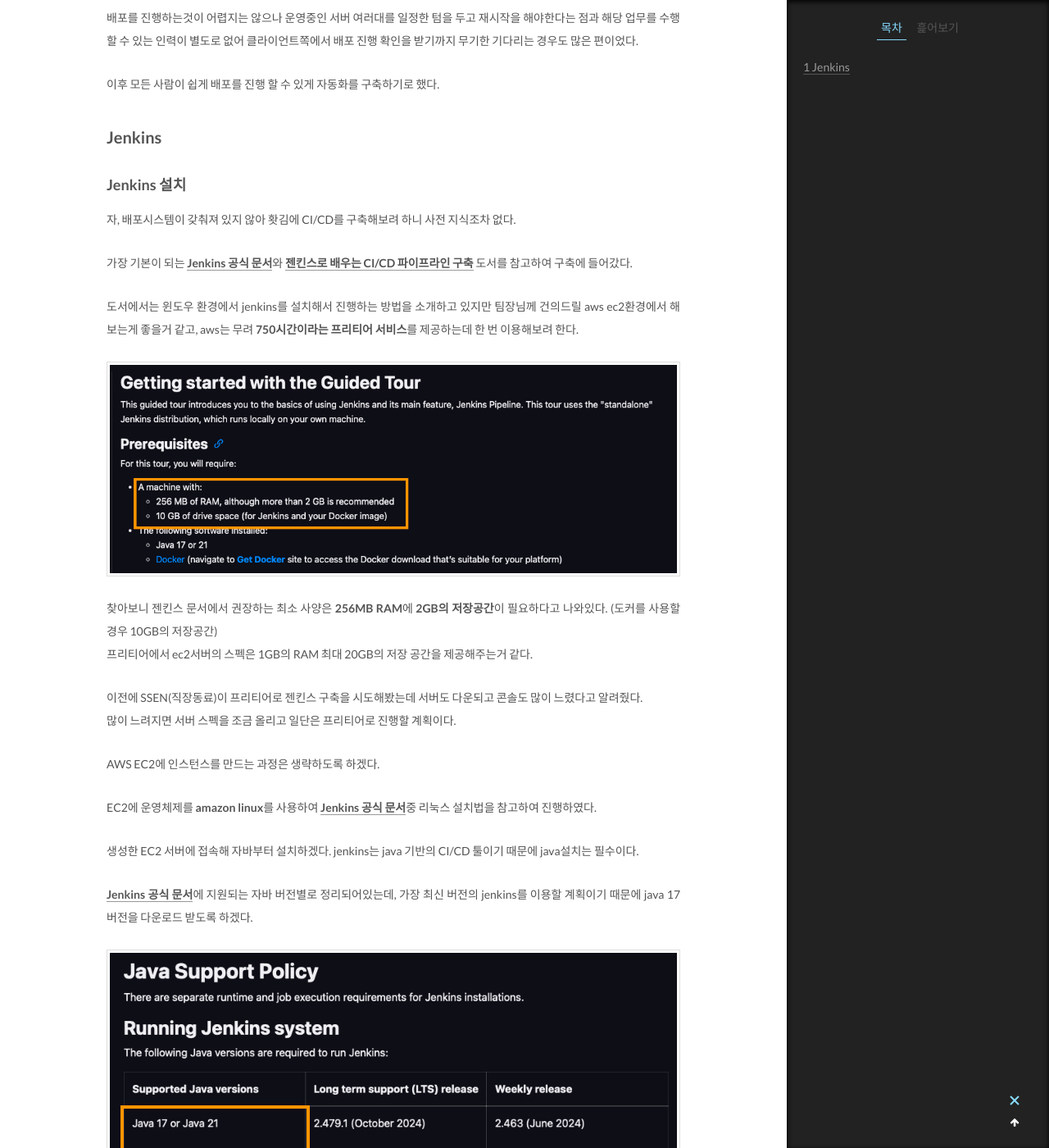
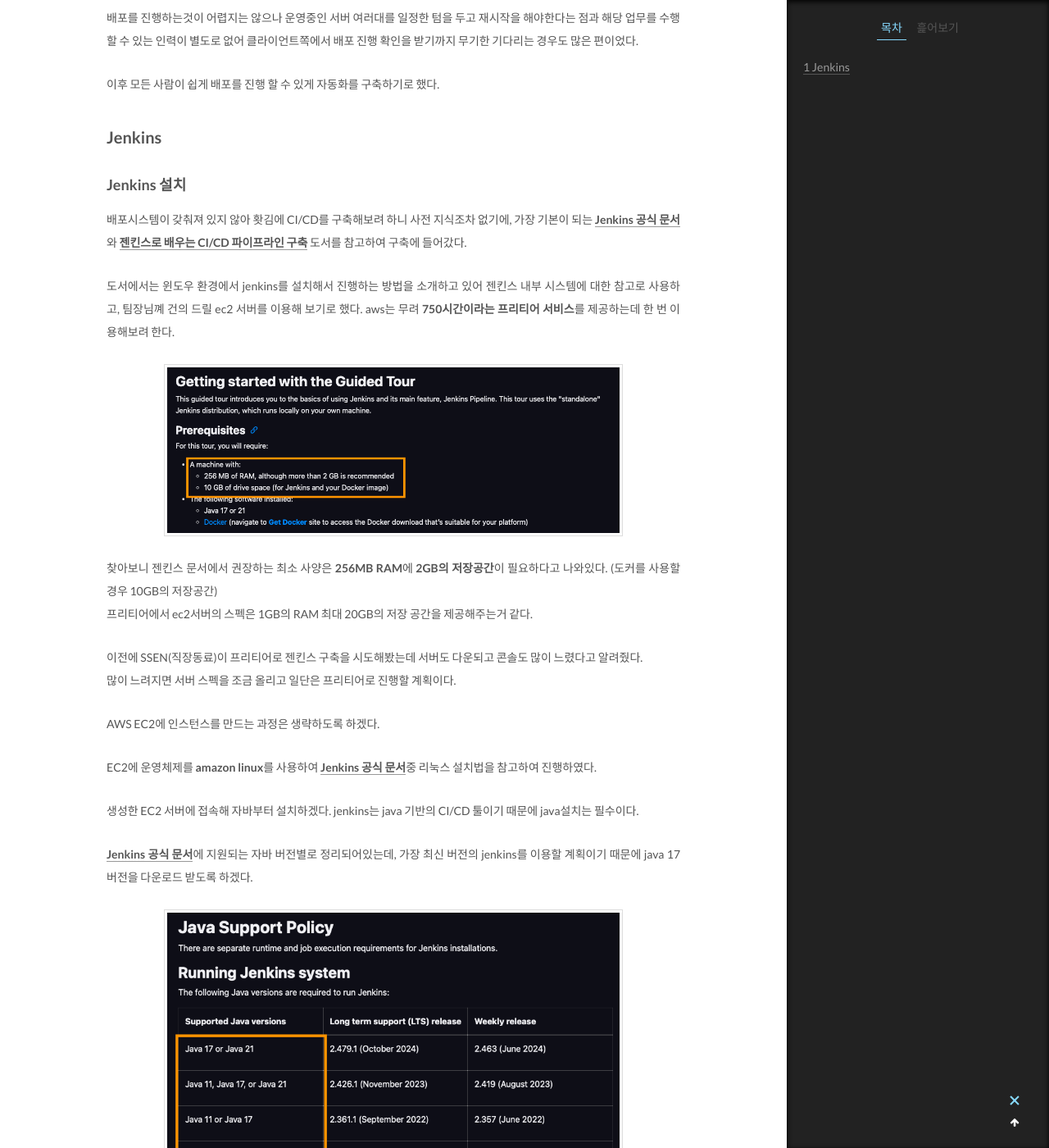
Before and after one commit to yukmekim/yukmekim.github.io, a Jekyll site: the page built from _posts/2024-01-07-devops-jenkins-1.md, in a window 1280 px wide and 1400 px high, scrolled down 763 px. Shown: the whole window at 82% size. Built offline with Jekyll 4.4.1, drawn with Linux system fonts in a browser that asks for light colours; some of the changed text lies outside the part shown.

Commit message:
젠킨스 블로그 내용 수정

````diff
--- a/_posts/2024-01-07-devops-jenkins-1.md
+++ b/_posts/2024-01-07-devops-jenkins-1.md
@@ -18,17 +18,14 @@
 
 ## Jenkins
 ### Jenkins 설치
-자, 배포시스템이 갖춰져 있지 않아 홧김에 CI/CD를 구축해보려 하니 사전 지식조차 없다.
-
-
 <!-- ![Desktop Preview](/assets/images/post/jenkins_1/mudo_1.jpg)   -->
 
+배포시스템이 갖춰져 있지 않아 홧김에 CI/CD를 구축해보려 하니 사전 지식조차 없기에, 가장 기본이 되는 **[Jenkins 공식 문서](https://www.jenkins.io/doc)**와 **[젠킨스로 배우는 CI/CD 파이프라인 구축](https://product.kyobobook.co.kr/detail/S000212572110)** 도서를 참고하여 구축에 들어갔다.
 
-가장 기본이 되는 **[Jenkins 공식 문서](https://www.jenkins.io/doc)**와 **[젠킨스로 배우는 CI/CD 파이프라인 구축](https://product.kyobobook.co.kr/detail/S000212572110)** 도서를 참고하여 구축에 들어갔다.
+도서에서는 윈도우 환경에서 jenkins를 설치해서 진행하는 방법을 소개하고 있어 젠킨스 내부 시스템에 대한 참고로 사용하고, 팀장님꼐 건의 드릴 ec2 서버를 이용해 보기로 했다. aws는 무려 **750시간이라는 프리티어 서비스**를 제공하는데 한 번 이용해보려 한다.
 
-도서에서는 윈도우 환경에서 jenkins를 설치해서 진행하는 방법을 소개하고 있지만 팀장님께 건의드릴 aws ec2환경에서 해보는게 좋을거 같고, aws는 무려 **750시간이라는 프리티어 서비스**를 제공하는데 한 번 이용해보려 한다.
-
-![Desktop Preview](/assets/images/post/jenkins_1/jenkins_system_requirements.png)
+<!-- ![Desktop Preview](/assets/images/post/jenkins_1/jenkins_system_requirements.png) -->
+<img src="/assets/images/post/jenkins_1/jenkins_system_requirements.png" width="80%" height="80%"/>
 
 찾아보니 젠킨스 문서에서 권장하는 최소 사양은 **256MB RAM**에 **2GB의 저장공간**이 필요하다고 나와있다. (도커를 사용할 경우 10GB의 저장공간)
 프리티어에서 ec2서버의 스펙은 1GB의 RAM 최대 20GB의 저장 공간을 제공해주는거 같다.
@@ -45,7 +42,9 @@
 
 **[Jenkins 공식 문서]()**에 지원되는 자바 버전별로 정리되어있는데, 가장 최신 버전의 jenkins를 이용할 계획이기 때문에 java 17 버전을 다운로드 받도록 하겠다.
 
-![Desktop Preview](/assets/images/post/jenkins_1/jenkins_java_version.png)
+<!-- ![Desktop Preview](/assets/images/post/jenkins_1/jenkins_java_version.png) -->
+<img src="/assets/images/post/jenkins_1/jenkins_java_version.png" width="80%" height="80%"/>
+
 
 자바를 설치하기 위해서 **레드햇 계열의 리눅스 배포판에서 사용하는 프로그램(패키지) 설치 관리 도구 yum**을 이용해 설치를 진행했다.
 
@@ -66,7 +65,7 @@
 다음으로 jenkins를 설치할 차례다.
 Red Hat/Alma/Rocky 설치 매뉴얼을 따라서 진행하는데 `Long Term Support release`와 `Weekly release` 두 가지 배포 버전이 있다.
 
-아래 표가 jenkins 문서를 찾아서 두 가지 배포 버전을 보기 좋게 정리한 내용이다.
+아래 표가 jenkins 문서를 찾아서 두 가지 배포 버전을 정리한 내용이다.
 
 | | Long Term Support release | Weekly release |
 | --- | --- | --- |
@@ -76,7 +75,7 @@
 | 주요 사용 환경 |	프로덕션 환경, 안정성 중시 | 새로운 기능을 실험하거나 테스트하는 개발 환경 |
 | 새로운 기능 |	비교적 천천히 추가 | 최신 기능과 개선사항이 빠르게 추가 |
 
-새로운 버전을 배포 받는것보다 안정적인 작업을 위해 `Long Term Support release` 버전으로 문서에 나온 순서로 설치를 진행했다.
+매주 새로운 버전을 배포 받는것보다 안정적인 작업을 위해 `Long Term Support release` 버전으로 문서를 따라 설치를 진행했다.
 
 ``` linux
 sudo wget -O /etc/yum.repos.d/jenkins.repo \
@@ -100,7 +99,7 @@
 `sudo systemctl start jenkins` 명령어로 시작후 `sudo systemctl status jenkins` 다음 명령어로 확인했을때
 아래와 같이 출력되면 현재 젠킨스가 실행중이라는 뜻이다.
 
-![Desktop Preview](/assets/images/post/jenkins_1/jenkins_status.png)
+<img src="/assets/images/post/jenkins_1/jenkins_status.png" width="60%" height="20%"/>
 
 자 이제 jenkins를 설치해서 실행까지 해줬으니 한번쯤은 봤을 젠킨스 화면을 보러가보자
 jenkins는 설치후 기본적으로 8080포트로 포워딩 된다.
@@ -110,11 +109,11 @@
 해당 포트로 퍼블릭DNS에 접근하기 위해서는 만들어둔 ec2 인스턴스 보안그룹에 8080포트가 열려있어야 하니 보안그룹 인바운드 규칙에 8080포트를 추가해주자.
 
 
-![Desktop Preview](/assets/images/post/jenkins_1/aws_tcp.png)
+<img src="/assets/images/post/jenkins_1/aws_tcp.png" width="80%" height="30%"/>
 
 포트를 추가하고 퍼블릭DNS에 8080포트로 접속을 하게되면 아래와 같은 화면을 볼 수 있다.
 
-![Desktop Preview](/assets/images/post/jenkins_1/jenkins_main_1.png)
+<img src="/assets/images/post/jenkins_1/jenkins_main_1.png" width="80%" height="80%"/>
 
 친절한 jenkins씨의 설명을 따라 jenkins 설치 경로에 `initialAdminPassword`을 찾아 붙여 넣어준다.
 계속 해서 진행해보면 `Getting Started` 화면이 나타나는데 여기도 두가지 옵션이 있다.
@@ -125,13 +124,13 @@
 처음 jenkins를 이용해보기에 `Install suggested plugins` 옵션을 선택하여 자동으로 추천되는 플러그인들을 설치후 프리티어 서버가 무거워지거나
 필요한 플러그인이 있을 경우 추가적으로 조치하는 방향으로 갈 예정이다.
 
-![Desktop Preview](/assets/images/post/jenkins_1/jenkins_main_2.png)
+<img src="/assets/images/post/jenkins_1/jenkins_main_2.png" width="80%" height="80%"/>
 
 플러그인 설치가 완료되면 jenkins에 접속할때 사용할 계정을 생성 또는 스킵할수있는데 간단한게 사용할 6anglebro 계정을 만들었다.
 
-![Desktop Preview](/assets/images/post/jenkins_1/jenkins_main_3.png)
+<img src="/assets/images/post/jenkins_1/jenkins_main_3.png" width="80%" height="80%"/>
 
 생성한 계정으로 jenkins에 로그인하면 익숙한 그 화면을 볼 수 있다.
 jeknins 설치만 끝났는데 벌써 구축 끝낸거 같은 기분
 
-이어서 두번째 포스팅에서부터 위에 구매한 책을보고 본격적으로 자동화 구축에 들어가도록 하겠다.
+이어서 두번째 포스팅에서부터 위에 구매한 책을보고 파이프 라인을 작성하여 본격적으로 자동화 구축에 들어가도록 하겠다.
````
